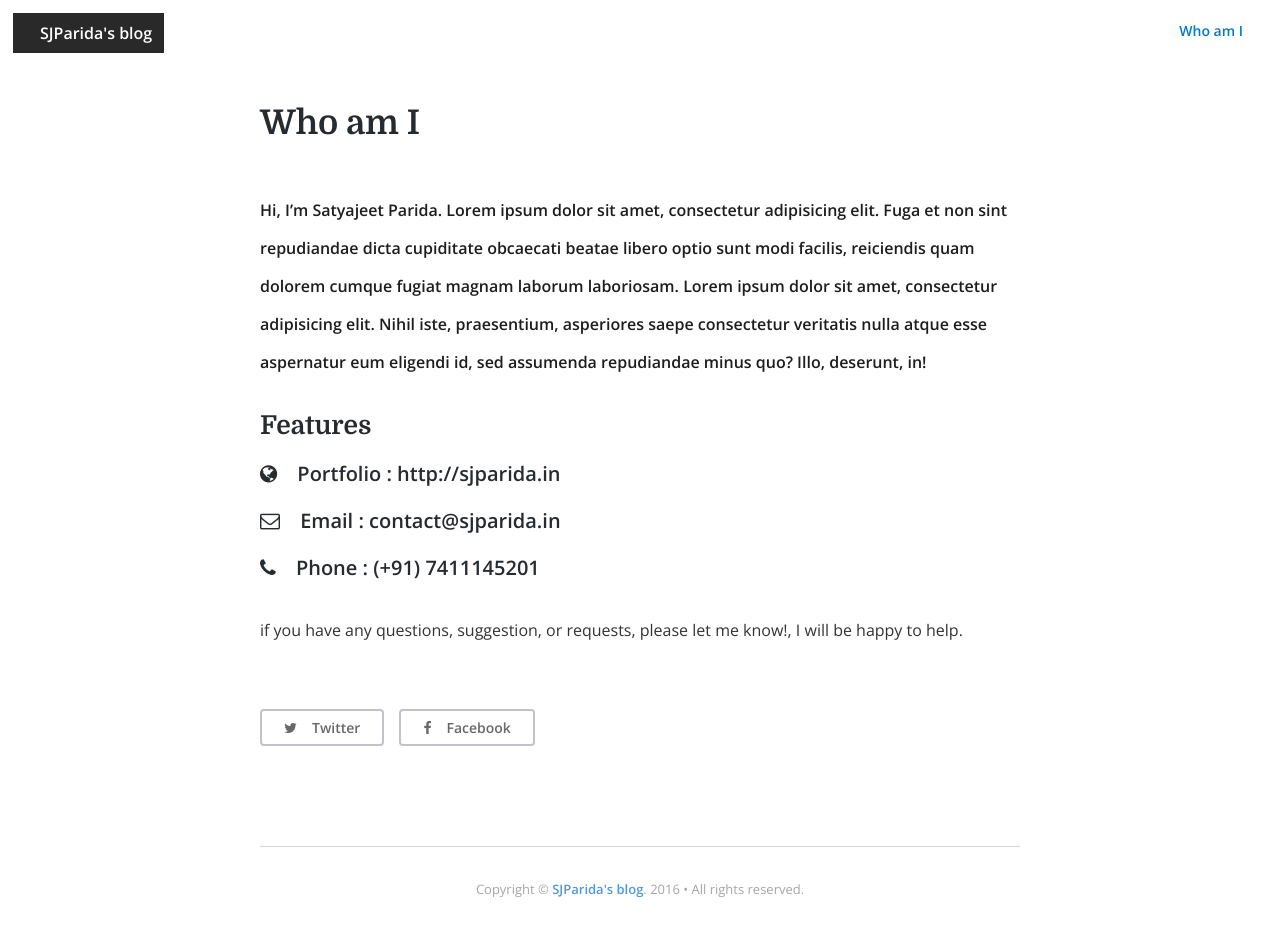
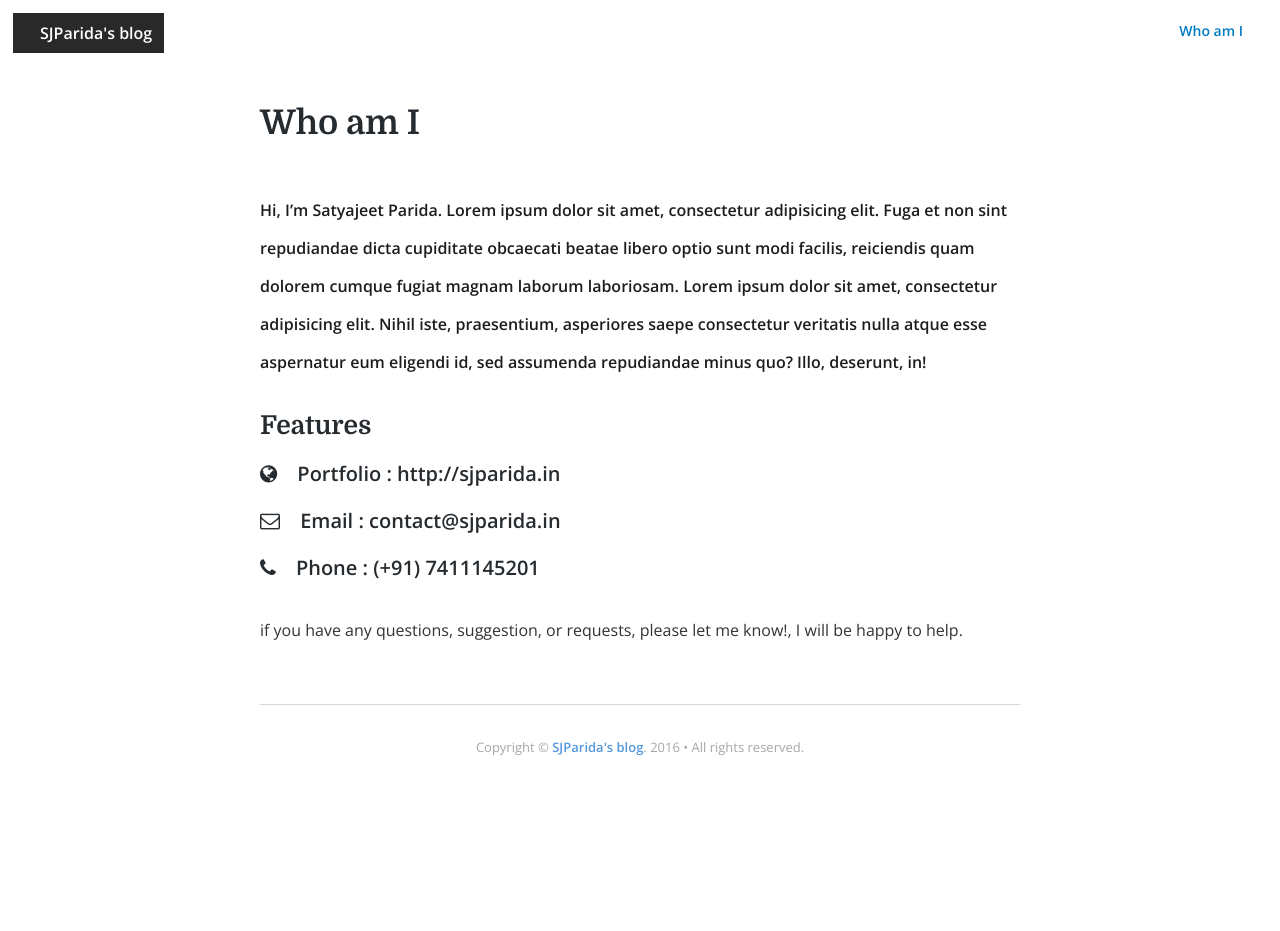
Before and after one commit to Sjparida/Sjparida.github.io, a Jekyll site: the page built from Who am I.md, in a window 1280 px wide. Built offline with Jekyll 4.4.1, drawn with Linux system fonts in a browser that asks for light colours; nearby versions of some CDN libraries; comment, search, counter and statistics services are not loaded; after the commit the page ends 900 px from its top, so only the background shows below that.

Commit message:
footer null

```diff
--- a/_layouts/page.html
+++ b/_layouts/page.html
@@ -31,12 +31,12 @@ layout: default
 		{{content}}
 	</section>
 
-	<footer>
+<!-- 	<footer>
 		<ul class="share left">
 			<li><a href="http://twitter.com/share?text={{ page.title }}&url={{ page.url | replace:'index.html','' | prepend: site.baseurl | prepend: site.url }}" onclick="window.open(this.href, 'twitter-share', 'width=550,height=235');return false;" class="smallbutton lightgray"><i class="fa fa-twitter"></i>Twitter</a></li>
 			<li><a href="https://www.facebook.com/sharer/sharer.php?u={{ page.url | replace:'index.html','' | prepend: site.baseurl | prepend: site.url }}" onclick="window.open(this.href, 'facebook-share','width=580,height=296');return false;" class="smallbutton lightgray"><i class="fa fa-facebook"></i>Facebook</a></li>
 		</ul>
-	</footer>
+	</footer> -->
 
 	{% if page.comments %}
 	<div class="comments">
```
